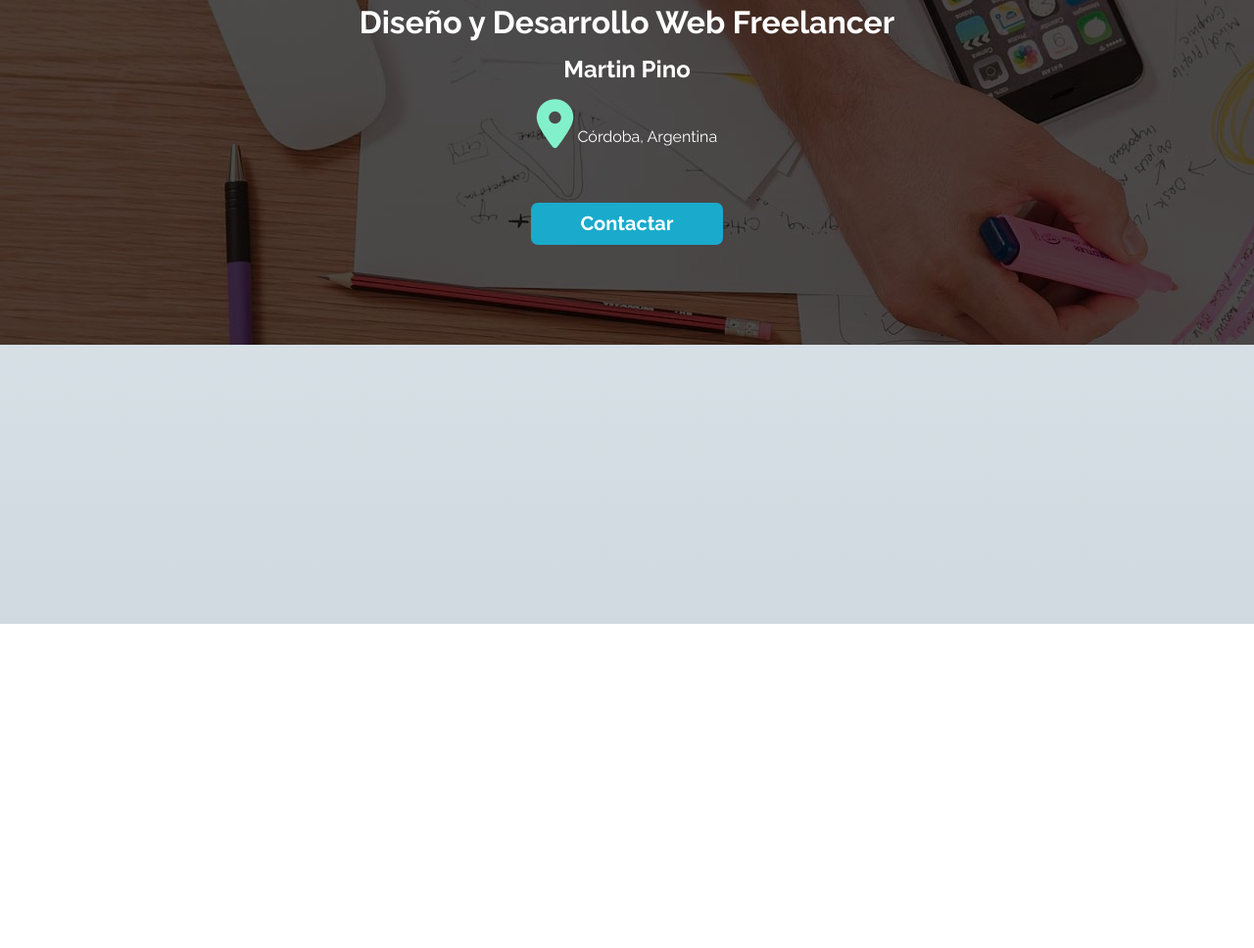
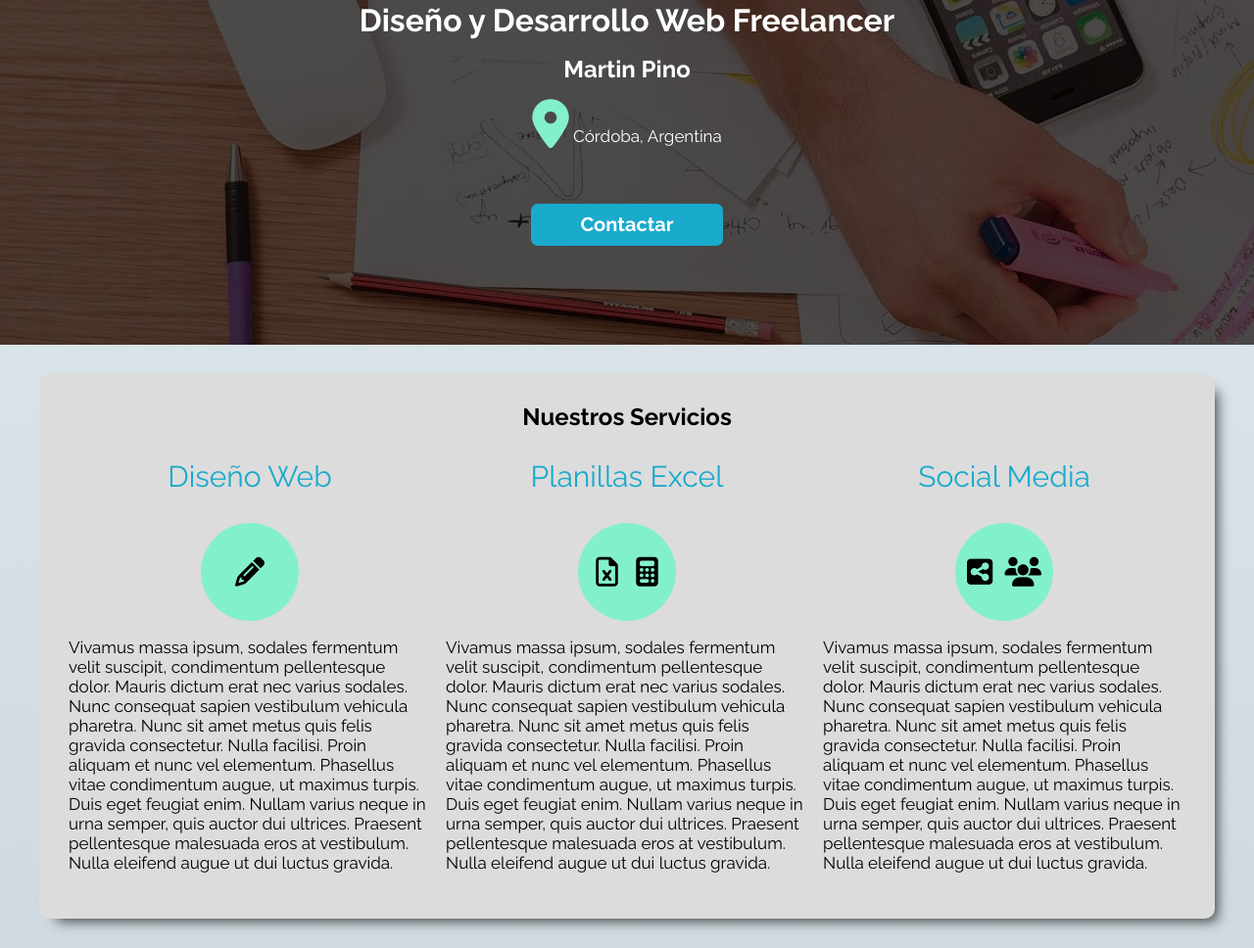
Before and after one commit to pinomartin/freelance_web, a plain HTML site: page index.html in a window 1280 px wide. Shown: the part 163-1131 px from the top of the page at 98% size. Before the commit the page ends 800 px from the top, so only its background shows below. Drawn offline with Linux system fonts and the light colour scheme.

Commit message:
Update27-11

```diff
--- a/css/style.css
+++ b/css/style.css
@@ -4,6 +4,7 @@
     --primario: #83f0cc;
     /*FF1107*/
     --secundario: #1aaacc;
+    --anchoPantalla: 1200px;
 }
 
 html {
@@ -24,6 +25,22 @@ h2,
 h3 {
     margin: 0;
     /*Quito el margin de todos los H*/
+}
+
+h2,
+h3 {
+    text-align: center;
+}
+
+h3 {
+    color: var(--secundario);
+    font-weight: 500;
+    font-size: 3rem;
+}
+
+p {
+    font-size: 1.7rem;
+    line-height: 2rem;
 }
 
 
@@ -154,9 +171,67 @@ body {
     font-weight: 550;
     font-size: 2rem;
     border-radius: 0.7rem;
+    transition: background-color .2s ease-in-out;
 }
 
 .boton:hover {
     background-color: #0099cc;
-    transition-delay: 0.1s;
 }
+
+.contenedor {
+    max-width: var(--anchoPantalla);
+    margin: 0 auto;
+    /*margin para centrar contenido*/
+    background-color: gainsboro;
+    padding: 3rem;
+    border-radius: 1rem;
+    /*Borde sombreado*/
+    -webkit-box-shadow: 10px 10px 13px -8px rgba(0, 0, 0, 0.75);
+    -moz-box-shadow: 10px 10px 13px -8px rgba(0, 0, 0, 0.75);
+    box-shadow: 10px 10px 13px -8px rgba(0, 0, 0, 0.75);
+}
+
+.servicios {
+    margin: 3rem auto;
+}
+
+
+/*CLASE PADRE de Seccion Servicios*/
+
+.contenedor-servicios {
+    margin-top: 3rem;
+}
+
+@media (min-width: 768px) {
+    .contenedor-servicios {
+        display: flex;
+        justify-content: space-between;
+    }
+    .servicio {
+        flex: 0 0 calc(33.33% - 1rem);
+        /*flex funciona de la misma manera que un margin: 0 auto
+        el primer valor si pusiera un 1 me ocupa cada elemento la totalidad de su porcion*/
+    }
+}
+
+.servicio {
+    display: flex;
+    flex-direction: column;
+    align-items: center;
+}
+
+.iconos {
+    width: 10rem;
+    /*Tamaño del circulo*/
+    height: 10rem;
+    border-radius: 50%;
+    background-color: var(--primario);
+    display: flex;
+    /*Para que deje una separacion entre iconos*/
+    justify-content: space-evenly;
+    align-items: center;
+    margin-top: 3rem;
+    /*Se podria usar esto para centrar circulo en el medio
+    margin: 0 auto; */
+    font-size: 3rem;
+}
--- a/index.html
+++ b/index.html
@@ -31,6 +31,43 @@
             <a href="#" class="boton">Contactar</a>
         </div>
     </div>
+    <main class="servicios contenedor">
+        <h2>Nuestros Servicios</h2>
+        <!-- CLASE PADRE de cada servicio (se aplica flex a éste) -->
+        <div class="contenedor-servicios">
+            <div class="servicio">
+                <h3>Diseño Web</h3>
+                <div class="iconos">
+                    <i class="fas fa-pencil-alt"></i>
+                </div>
+                <p>Vivamus massa ipsum, sodales fermentum velit suscipit, condimentum pellentesque dolor. Mauris dictum erat nec varius sodales. Nunc consequat sapien vestibulum vehicula pharetra. Nunc sit amet metus quis felis gravida consectetur. Nulla
+                    facilisi. Proin aliquam et nunc vel elementum. Phasellus vitae condimentum augue, ut maximus turpis. Duis eget feugiat enim. Nullam varius neque in urna semper, quis auctor dui ultrices. Praesent pellentesque malesuada eros at vestibulum.
+                    Nulla eleifend augue ut dui luctus gravida.</p>
+            </div>
+            <div class="servicio">
+                <h3>Planillas Excel</h3>
+                <div class="iconos">
+                    <i class="far fa-file-excel"></i>
+
+                    <i class="fas fa-calculator"></i>
+                </div>
+                <p>Vivamus massa ipsum, sodales fermentum velit suscipit, condimentum pellentesque dolor. Mauris dictum erat nec varius sodales. Nunc consequat sapien vestibulum vehicula pharetra. Nunc sit amet metus quis felis gravida consectetur. Nulla
+                    facilisi. Proin aliquam et nunc vel elementum. Phasellus vitae condimentum augue, ut maximus turpis. Duis eget feugiat enim. Nullam varius neque in urna semper, quis auctor dui ultrices. Praesent pellentesque malesuada eros at vestibulum.
+                    Nulla eleifend augue ut dui luctus gravida.</p>
+            </div>
+            <div class="servicio">
+                <h3>Social Media</h3>
+                <div class="iconos">
+                    <i class="fas fa-share-alt-square"></i>
+
+                    <i class="fas fa-users"></i>
+                </div>
+                <p>Vivamus massa ipsum, sodales fermentum velit suscipit, condimentum pellentesque dolor. Mauris dictum erat nec varius sodales. Nunc consequat sapien vestibulum vehicula pharetra. Nunc sit amet metus quis felis gravida consectetur. Nulla
+                    facilisi. Proin aliquam et nunc vel elementum. Phasellus vitae condimentum augue, ut maximus turpis. Duis eget feugiat enim. Nullam varius neque in urna semper, quis auctor dui ultrices. Praesent pellentesque malesuada eros at vestibulum.
+                    Nulla eleifend augue ut dui luctus gravida.</p>
+            </div>
+        </div>
+    </main>
 </body>
 
 </html>
```
